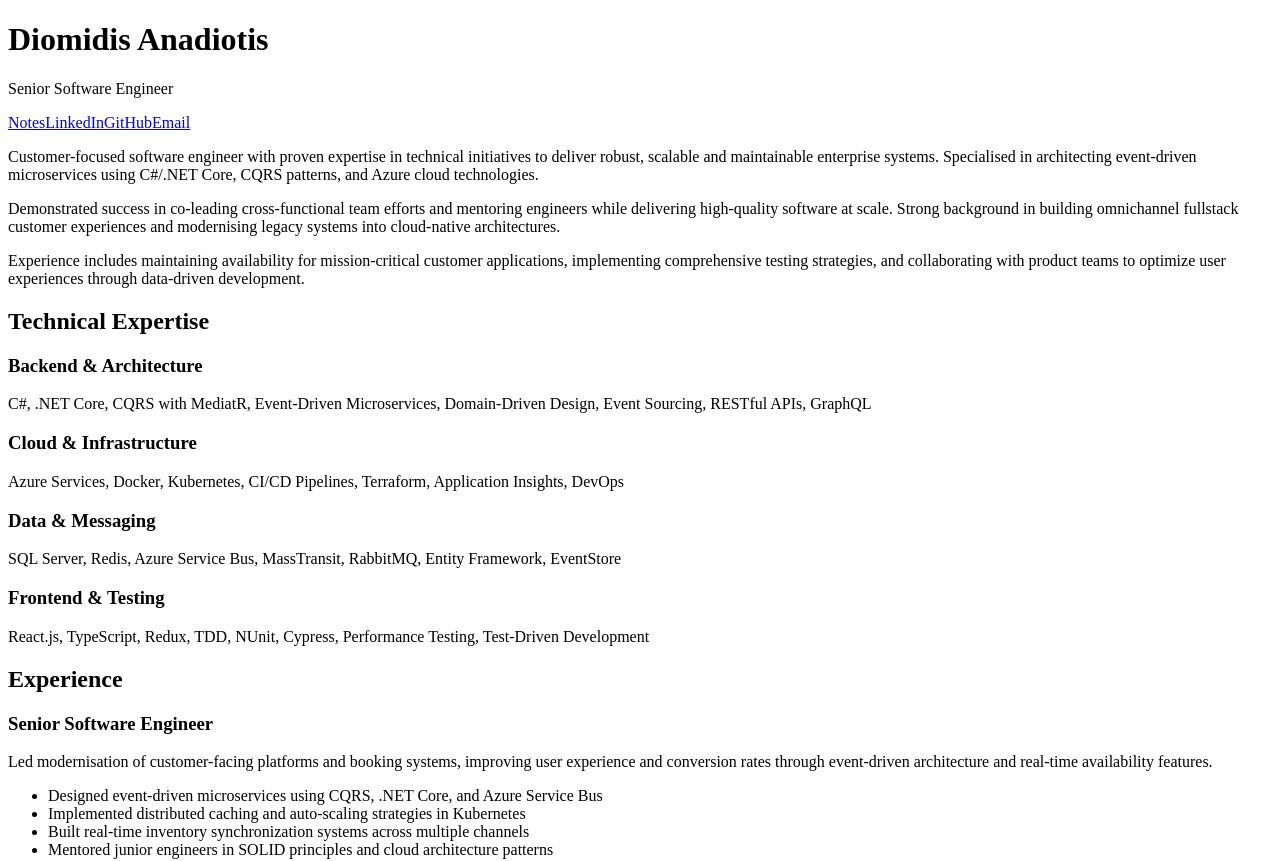
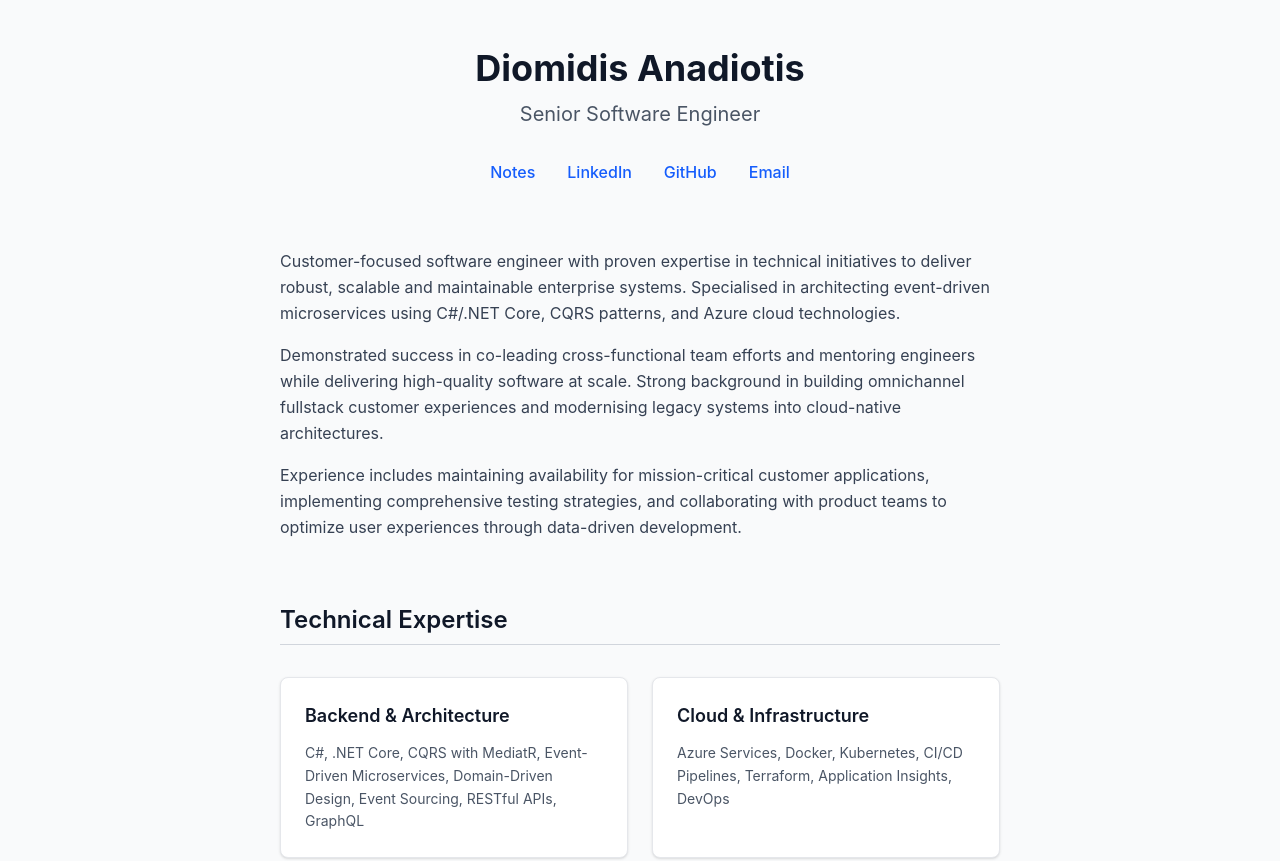
Before and after one commit to diomidis/diomidis.net, a React (Vite) app: page / in a window 1280 px wide. Shown: the top 861 px of the page. Built offline with nearby package versions, Linux system fonts and the light colour scheme.

Commit message:
Updated package.json

```diff
--- a/package.json
+++ b/package.json
@@ -9,6 +9,7 @@
     "preview": "vite preview"
   },
   "dependencies": {
+    "@tailwindcss/vite": "^4.1.13",
     "react": "^18.2.0",
     "react-dom": "^18.2.0"
   },
--- a/src/index.css
+++ b/src/index.css
@@ -1,3 +1 @@
-@tailwind base;
-@tailwind components;
-@tailwind utilities;
+@import "tailwindcss";
--- a/vite.config.ts
+++ b/vite.config.ts
@@ -1,8 +1,9 @@
 import { defineConfig } from 'vite'
 import react from '@vitejs/plugin-react'
+import tailwindcss from '@tailwindcss/vite'
 
 export default defineConfig({
-  plugins: [react()],
+  plugins: [react(), tailwindcss()],
   server: {
     host: '0.0.0.0',
     port: 8000
```
Also changed, not shown: 1 other file (tests, documents, lock files or other folders).
